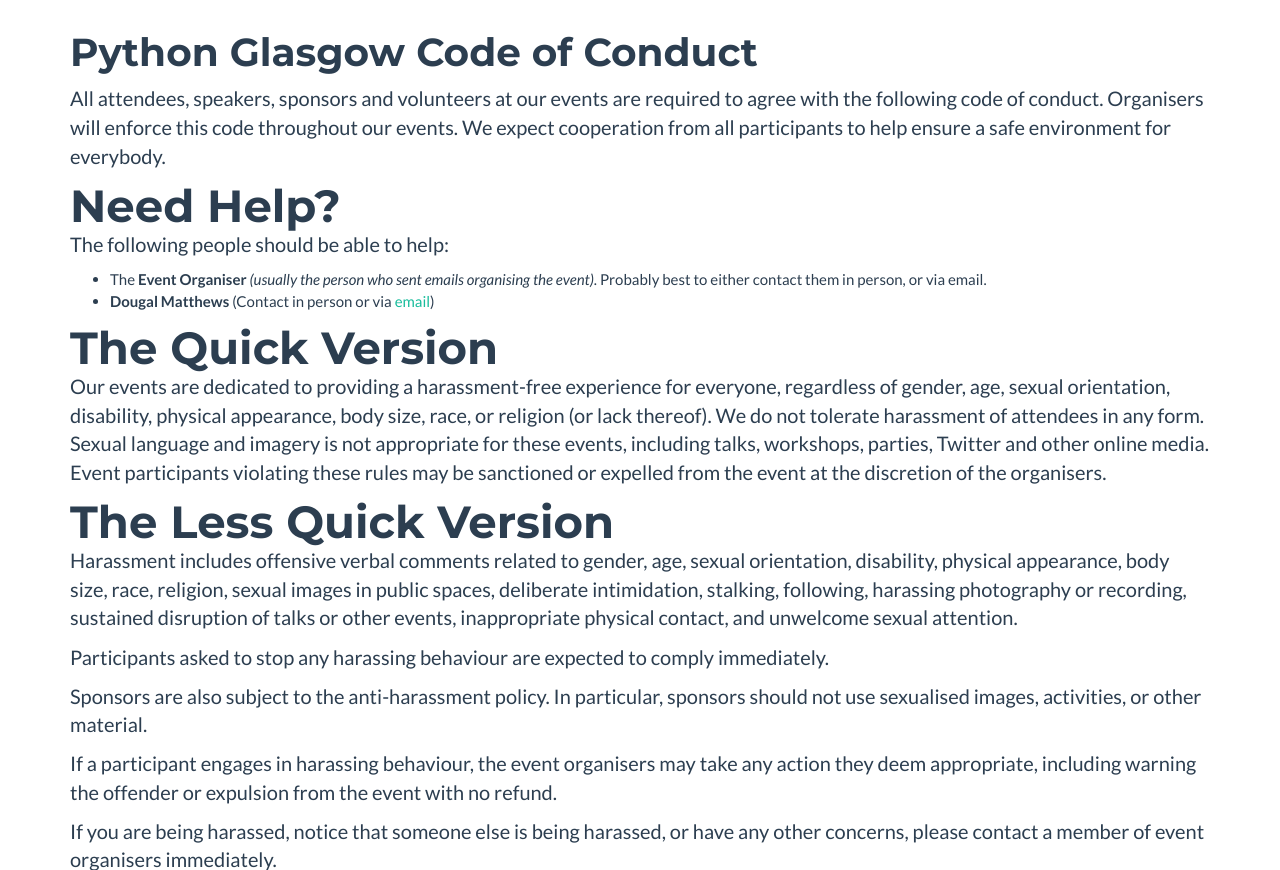
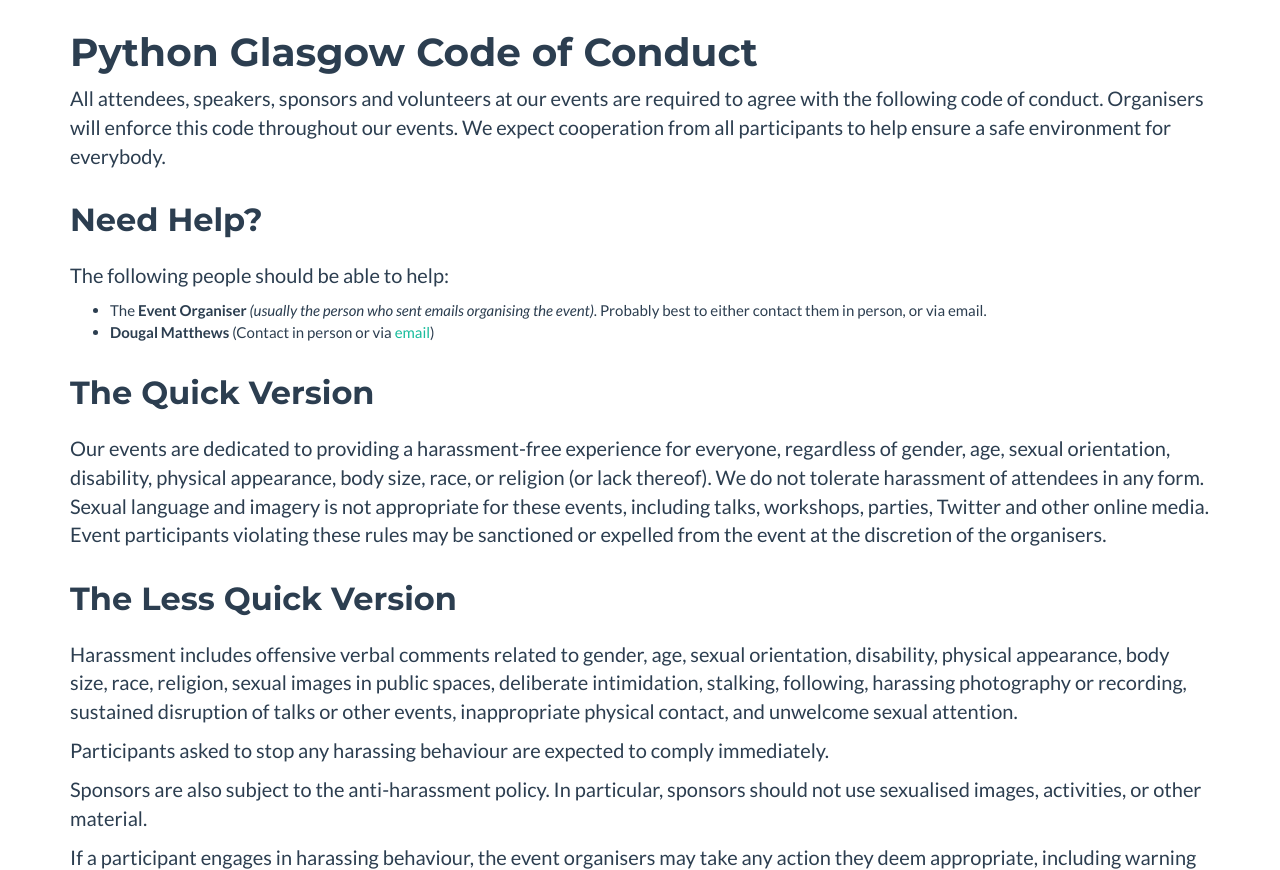
Before and after one commit to python-glasgow/pythonglasgow, a Flask app: page /code-of-conduct/ in a window 1280 px wide. Shown: the part 436-1306 px from the top of the page. Run offline with Flask 2, Linux system fonts and the light colour scheme; some libraries are stand-ins or nearby versions.

Commit message:
Adjusting h2 size and margin

```diff
--- a/ug/static/css/freelancer.css
+++ b/ug/static/css/freelancer.css
@@ -175,8 +175,7 @@ section {
 }
 
 section h2 {
-    margin: 0;
-    font-size: 3em;
+    margin: 1em 0 0.75em 0;
 }
 
 section.success {
```
